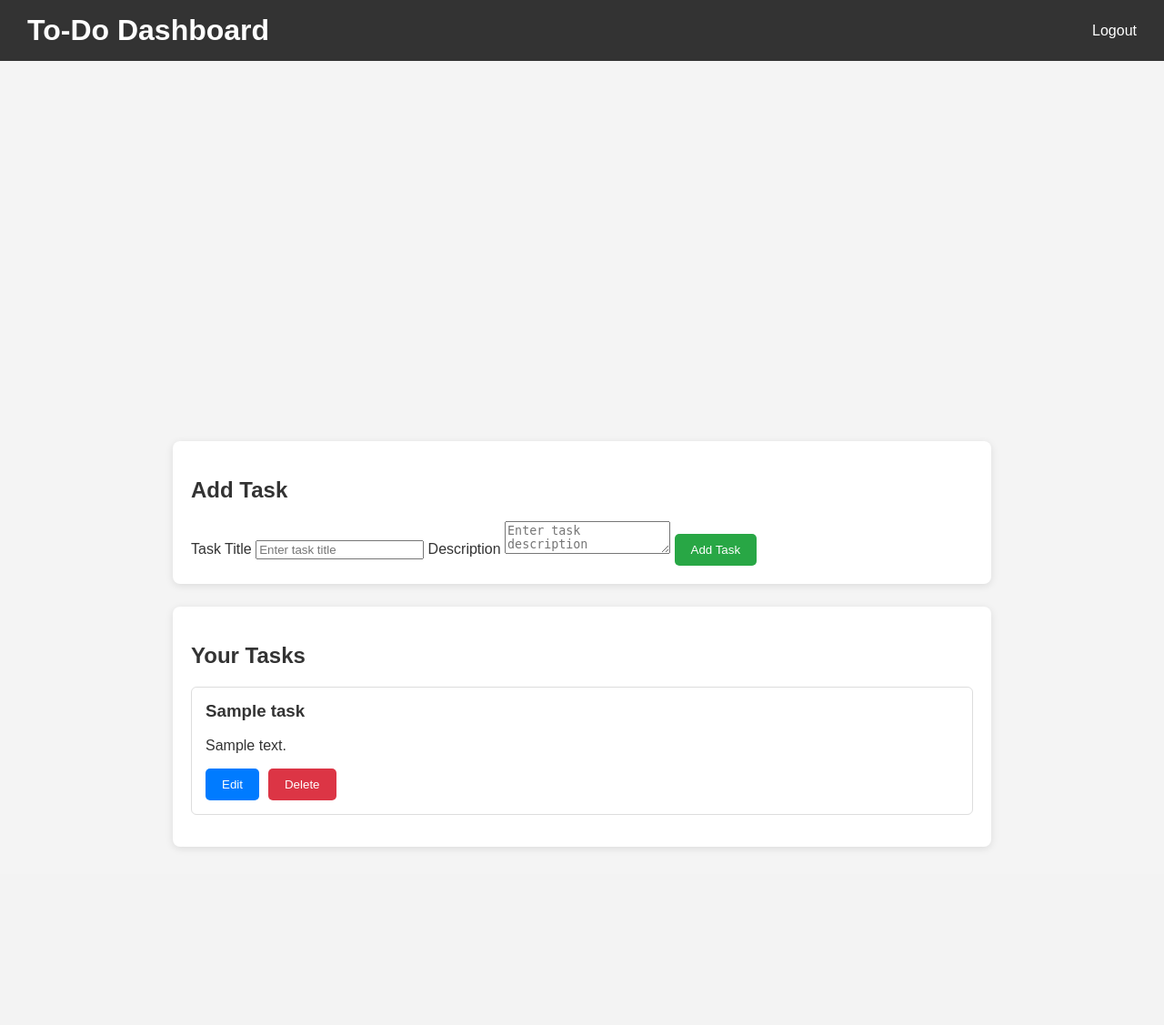
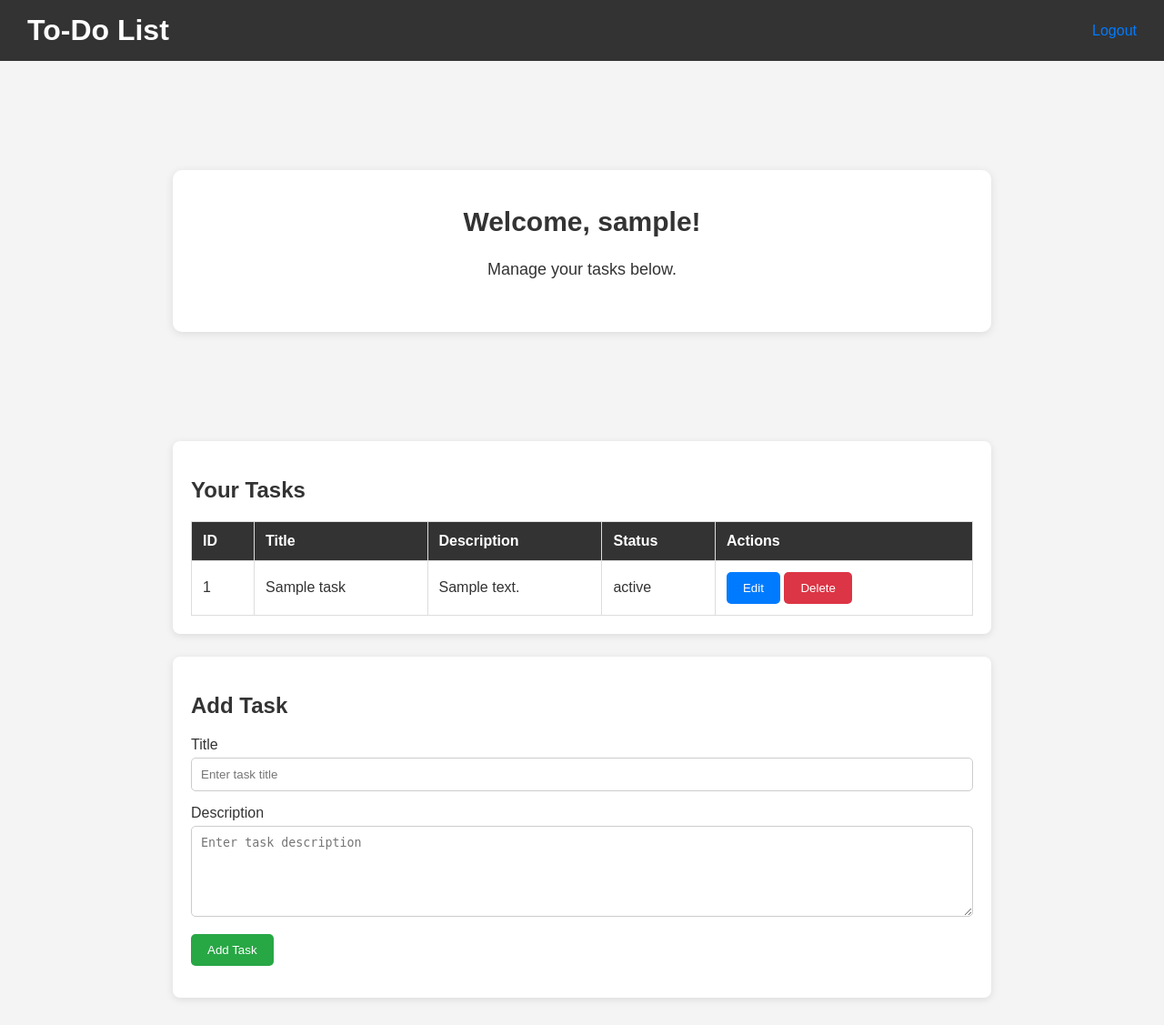
Before and after one commit to phoenix1510/Flask_TO-DO, a Flask app: template app/templates/dashboard.html in a window 1280 px wide. Shown: the whole page at 91% size. Before the commit the page ends 933 px from the top, so only its background shows below. Run offline with Flask 3, Linux system fonts and the light colour scheme; the template is opened without the code that fills it: values that come from a table or form of the project are taken from there, most other values are stand-ins (such as "Sample title", 1, 10 or a date in 2020); one stand-in notice (Sample message) is shown.

Commit message:
changes to fix and add features

```diff
--- a/app/routes/wtfform.py
+++ b/app/routes/wtfform.py
@@ -1,9 +1,19 @@
 # initialize wtf form class
 from flask_wtf import FlaskForm
-from wtforms import StringField, PasswordField, SubmitField
+from wtforms import StringField, PasswordField, SubmitField, TextAreaField
 from wtforms.validators import DataRequired, Length
 
 class LoginForm(FlaskForm):
     username = StringField('Username', validators=[DataRequired(), Length(min=4, max=25)])
     password = PasswordField('Password', validators=[DataRequired(), Length(min=6, max=25)])
     submit = SubmitField('Login')
+
+class addTaskForm(FlaskForm):
+    title = StringField('Title', validators=[DataRequired(), Length(min=1, max=100)])
+    description = TextAreaField('Description', validators=[DataRequired(), Length(min=1, max=500)])
+    submit = SubmitField('Add Task')
+
+class editTaskForm(FlaskForm):
+    title = StringField('Title', validators=[DataRequired(), Length(min=1, max=100)])
+    description = TextAreaField('Description', validators=[DataRequired(), Length(min=1, max=500)])
+    submit = SubmitField('Edit Task')
--- a/app/static/css/style.css
+++ b/app/static/css/style.css
@@ -181,6 +181,50 @@ button,
     color: #777;
 }
 
+/* =========================
+   TASK TABLE
+========================= */
+
+.task-table {
+    width: 100%;
+
+    border-collapse: collapse;
+
+    margin-top: 20px;
+
+    background-color: white;
+}
+
+.task-table th,
+.task-table td {
+    padding: 12px;
+
+    border: 1px solid #ddd;
+
+    text-align: left;
+}
+
+.task-table th {
+    background-color: #333;
+    color: white;
+}
+
+.task-table tr:hover {
+    background-color: #f5f5f5;
+}
+
+
+/* Actions */
+
+.task-table td:last-child {
+    white-space: nowrap;
+}
+
+.task-table form {
+    display: inline-block;
+
+    margin-right: 5px;
+}
 
 /* =========================
    WELCOME PAGE
--- a/app/templates/dashboard.html
+++ b/app/templates/dashboard.html
@@ -4,19 +4,22 @@
 <head>
     <meta charset="UTF-8">
     <meta name="viewport" content="width=device-width, initial-scale=1.0">
+
     <link rel="stylesheet" href="{{ url_for('static', filename='css/style.css') }}">
+
     <title>Dashboard</title>
 </head>
 
 <body>
 
     <header>
-        <h1>To-Do Dashboard</h1>
+        <h1>To-Do List</h1>
 
-        <a class="logout" href="{{ url_for('auth.logout') }}">
+        <a href="{{ url_for('auth.logout') }}">
             Logout
         </a>
     </header>
+
 
     <div class="container">
 
@@ -25,48 +28,9 @@
             <p>Manage your tasks below.</p>
         </div>
 
-
-        <!-- ========================= -->
-        <!-- ADD TASK -->
-        <!-- ========================= -->
-
-        <div class="card">
-
-            <h2>Add Task</h2>
-
-            <form action="{{ url_for('main.add_task') }}" method="POST">
-
-                <label for="title">Task Title</label>
-
-                <input
-                    type="text"
-                    id="title"
-                    name="title"
-                    placeholder="Enter task title"
-                    required
-                >
-
-                <label for="description">Description</label>
-
-                <textarea
-                    id="description"
-                    name="description"
-                    placeholder="Enter task description"
-                    required
-                ></textarea>
-
-                <button type="submit" class="add-btn">
-                    Add Task
-                </button>
-
-            </form>
-
-        </div>
-
-
-        <!-- ========================= -->
-        <!-- TASK LIST -->
-        <!-- ========================= -->
+        <!-- =========================
+     TASK LIST
+========================== -->
 
         <div class="card">
 
@@ -74,73 +38,67 @@
 
             {% if tasks %}
 
+            <table class="task-table">
+
+                <thead>
+                    <tr>
+                        <th>ID</th>
+                        <th>Title</th>
+                        <th>Description</th>
+                        <th>Status</th>
+                        <th>Actions</th>
+                    </tr>
+                </thead>
+
+                <tbody>
+
                     {% for task in tasks %}
 
-                    <div class="task">
+                    <tr>
+                        <td>
+                            {{ task.task_id }}
+                        </td>
 
-                        <h3>{{ task.title }}</h3>
+                        <td>
+                            {{ task.task_title }}
+                        </td>
 
-                        <p>
-                            {{ task.description }}
-                        </p>
+                        <td>
+                            {{ task.task_description }}
+                        </td>
 
+                        <td>
+                            {{ task.status }}
+                        </td>
 
-                        <div class="task-actions">
+                        <td>
 
                             <!-- EDIT -->
-                            <form
-                                action="{{ url_for('main.edit_task') }}"
-                                method="POST"
-                            >
 
-                                <input
-                                    type="hidden"
-                                    name="task_id"
-                                    value="{{ task.task_id }}"
-                                >
+                            <a href="{{ url_for('main.edit_task', task_id=task.task_id) }}">
+                                <button type="button" class="edit-btn">Edit</button>
+                            </a>
+                            <!-- DELETE -->
 
-                                <input
-                                    type="hidden"
-                                    name="title"
-                                    value="{{ task.title }}"
-                                >
+                            <form action="{{ url_for('main.delete_task', task_id=task.task_id) }}" method="POST">
 
-                                <input
-                                    type="hidden"
-                                    name="description"
-                                    value="{{ task.description }}"
-                                >
+                                {{ add_form.hidden_tag() }}
 
-                                <button
-                                    type="submit"
-                                    class="edit-btn"
-                                >
-                                    Edit
-                                </button>
-
-                            </form>
-
-
-                            <!-- DELETE -->
-                            <form
-                                action="{{ url_for('main.delete_task', task_id=task.task_id) }}"
-                                method="POST"
-                            >
-
-                                <button
-                                    type="submit"
-                                    class="delete-btn"
-                                >
+                                <button type="submit" class="delete-btn">
                                     Delete
                                 </button>
 
                             </form>
 
-                        </div>
+                        </td>
 
-                    </div>
+                    </tr>
 
                     {% endfor %}
+
+                </tbody>
+
+            </table>
 
             {% else %}
 
@@ -152,12 +110,56 @@
 
         </div>
 
+
+        <!-- =========================
+             ADD TASK
+        ========================== -->
+
+        <div class="card">
+
+            <h2>Add Task</h2>
+
+            <form action="{{ url_for('main.add_task') }}" method="POST">
+
+                {{ add_form.hidden_tag() }}
+
+                <div class="form-group">
+
+                    {{ add_form.title.label }}
+
+                    {{ add_form.title(
+                    class="form-control",
+                    placeholder="Enter task title"
+                    ) }}
+
                 </div>
 
 
-    <!-- ========================= -->
+                <div class="form-group">
+
+                    {{ add_form.description.label }}
+
+                    {{ add_form.description(
+                    class="form-control",
+                    placeholder="Enter task description"
+                    ) }}
+
+                </div>
+
+
+                <div class="form-group">
+
+                    {{ add_form.submit(
+                    class="btn add-btn"
+                    ) }}
+
+                </div>
+
+            </form>
+
+        </div>
+
         <!-- FLASH MESSAGES -->
-    <!-- ========================= -->
 
         {% with messages = get_flashed_messages(with_categories=true) %}
 
@@ -175,6 +177,9 @@
 
         {% endwith %}
 
+
+        <script src="{{ url_for('static', filename='js/script.js') }}"></script>
+
 </body>
 
 </html>
```
Also changed, not shown: app/routes/main.py (+28 -14 lines), app/templates/edit.html (added, +46 -0 lines). Lines whose indentation alone changed are shown as unchanged.
